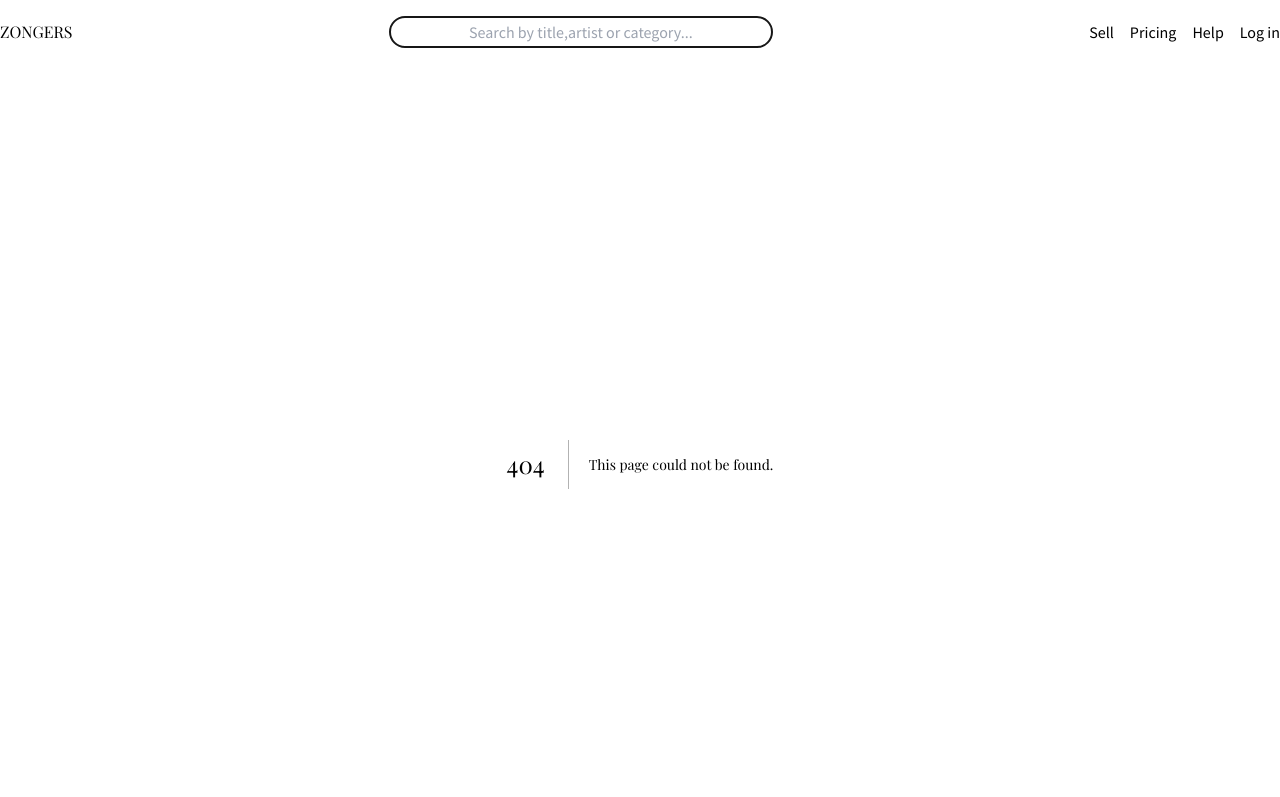
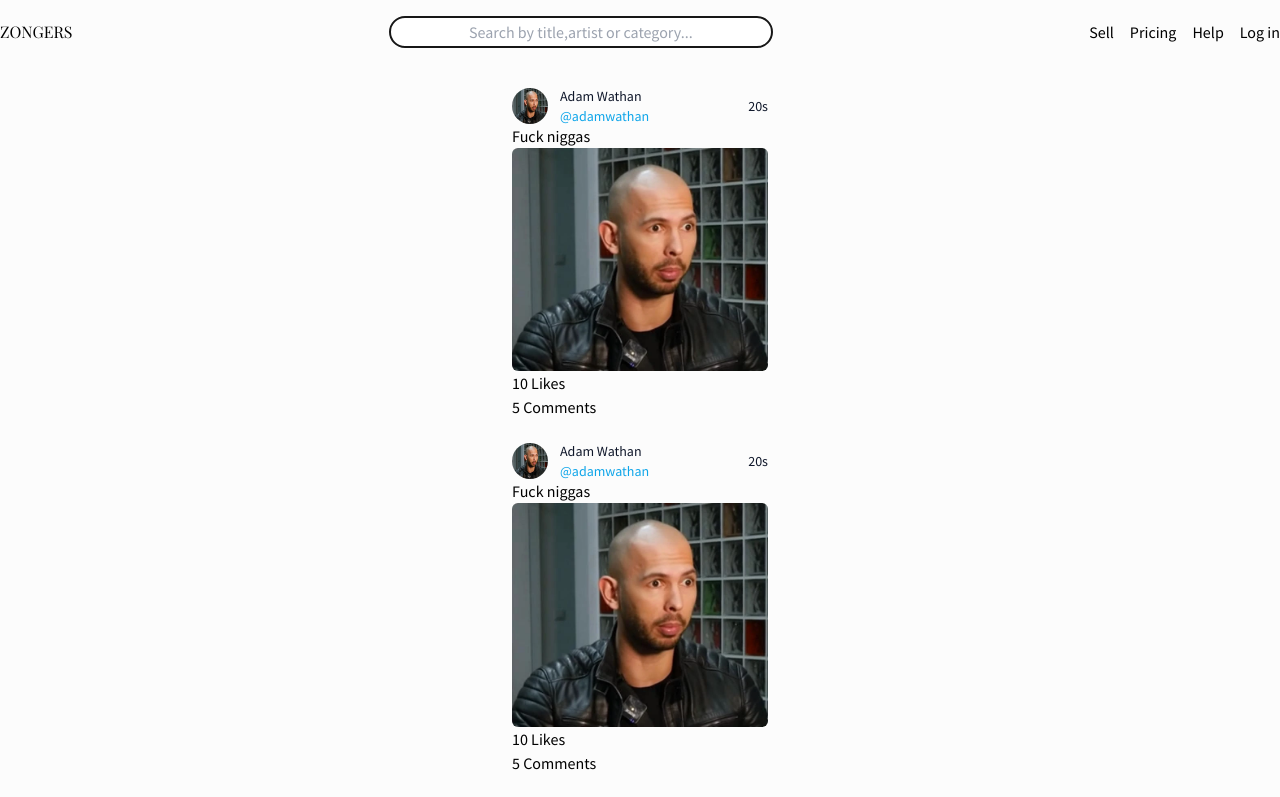
Before and after one commit to SickerTeam/dom-aukcyjny, a Next.js app in the folder frontend/: page /posts in a window 1280 px wide. Before the commit this address had no page. Shown: the top 797 px of the page. Built offline with nearby package versions, Linux system fonts and the light colour scheme; a web font is replaced by a local one.

Commit message:
help gabi

```diff
--- /dev/null
+++ b/frontend/components/Posts/PostCard.tsx
@@ -0,0 +1,37 @@
+import UserCard from "./UserCard";
+
+const PostCard = () => {
+    return (
+        <div className="flex justify-center items-center flex-row">
+            <div className="w-1/5">
+                <div className="w-full ">
+                    <div className="mt-6">
+                        <ul className="flex flex-wrap text-sm leading-6 -mt-6 -mx-5">
+                            <UserCard/>
+                            <li className="flex items-center font-medium whitespace-nowrap px-5 mt-6 ml-auto">
+                            <div className="text-sm leading-4">
+                                <div className="text-slate-900 dark:text-slate-400">20s</div>
+                            </div>
+                        </li>
+                        </ul>
+                    </div>
+                </div>
+                <p>Fuck niggas</p>
+
+                <img className="rounded-md" src="/../../cv3.png" alt="Post Image" />
+                <div className="likes-comments">
+                    <div className="likes">
+                        <i className="fa fa-thumbs-up rounded"></i>
+                        <span>10 Likes</span>
+                    </div>
+                    <div className="comments">
+                    <i className="fa-solid fa-comment"></i>
+                        <span>5 Comments</span>
+                    </div>
+                </div>
+            </div>
+        </div>
+    );
+};
+
+export default PostCard;
--- /dev/null
+++ b/frontend/components/Posts/PostPage.tsx
@@ -0,0 +1,17 @@
+import PostCard from "./PostCard"
+import SideRecommendation from "./SideRecommendation";
+
+
+const PostPage = () => {
+    return (
+
+        <div>
+            {[...Array(10)].map((_, index) => (
+                <PostCard key={index} />
+            ))}
+            <SideRecommendation/>
+        </div>
+    );
+};
+
+export default PostPage;
--- /dev/null
+++ b/frontend/components/Posts/SideRecommendation.tsx
@@ -0,0 +1,10 @@
+import UserCard from "./UserCard";
+
+const SideRecommendation = () => {
+    return (
+        <UserCard/>
+
+    );
+};
+
+export default SideRecommendation;
--- /dev/null
+++ b/frontend/components/Posts/UserCard.tsx
@@ -0,0 +1,18 @@
+
+const UserCard = () => {
+    return (
+        <div>
+            <li className="flex items-center font-medium whitespace-nowrap px-5 mt-6">
+                <img src="/../../cv3.png" alt="" className="mr-3 w-9 h-9 rounded-full bg-slate-50 dark:bg-slate-800" decoding="async" />
+                    <div className="text-sm leading-4">
+                        <div className="text-slate-900 dark:text-slate-800">Adam Wathan</div>
+                        <div className="mt-1">
+                            <a href="https://twitter.com/adamwathan" className="text-sky-500 hover:text-sky-600 dark:text-sky-400">@adamwathan</a>
+                        </div>
+                    </div>
+             </li>
+        </div>
+    );
+};
+
+export default UserCard;
--- /dev/null
+++ b/frontend/src/app/posts/page.tsx
@@ -0,0 +1,11 @@
+
+import PostPage from "../../../components/Posts/PostPage";
+
+
+const Posts = () => {
+
+
+    return <PostPage />;
+};
+
+export default Posts;
```
Also changed, not shown: frontend/components/Posts/PictureCard.tsx (added), frontend/components/Posts/PostImageShit.tsx (added), frontend/components/Posts/SideNavigation.tsx (added), frontend/public/cv3.png (renamed from frontend/public/cv.png).
